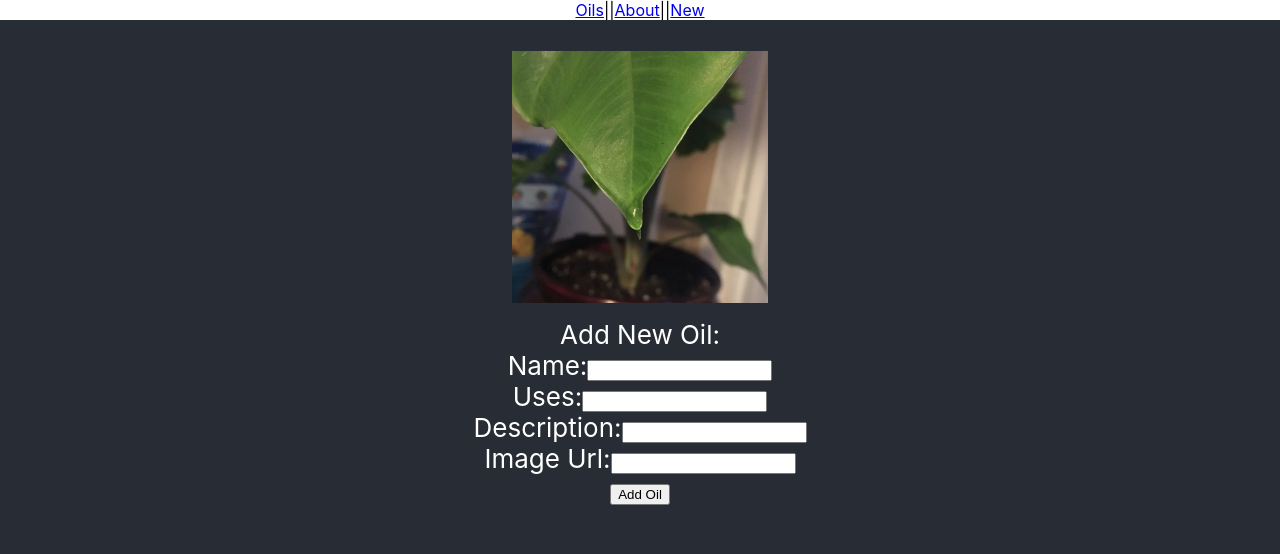
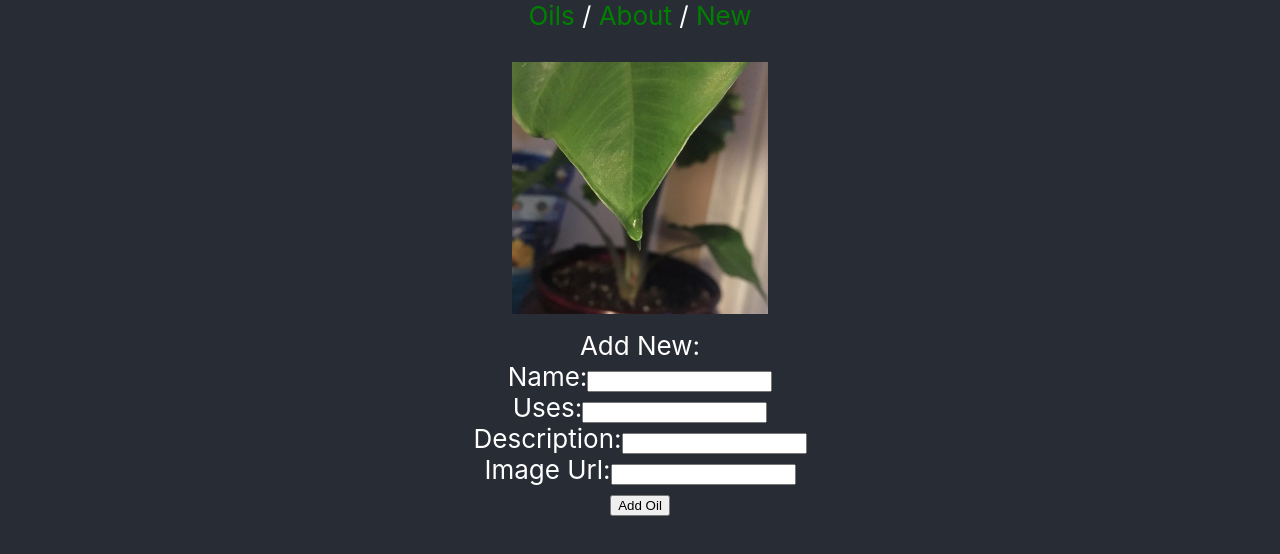
Before and after one commit to netzay/essential-oils-client, a React (Create React App) app: page /addnew in a window 1280 px wide. Shown: the top 554 px of the page. Built offline with nearby package versions, Linux system fonts and the light colour scheme.

Commit message:
Navbar tune and file clean up

```diff
--- a/package.json
+++ b/package.json
@@ -14,6 +14,7 @@
     "is-svg": "4.2.2",
     "lodash": ">=4.17.19",
     "lodash.template": ">=4.5.0",
+    "mdb-react-ui-kit": "^1.0.0-beta4",
     "minimist": ">=1.2.3",
     "mixin-deep": "^2.0.1",
     "node-forge": ">=0.10.0",
--- a/src/components/NavBar.js
+++ b/src/components/NavBar.js
@@ -1,19 +1,17 @@
 import React from 'react';
-import Navbar from 'react-bootstrap/Navbar'
-import Nav from 'react-bootstrap/Nav'
 import { Link } from "react-router-dom";
+import '../css/App.css';
 
 const NavBar = () => {
 
   return (
 
-    <Navbar bg="danger" variant="light" navbar fixed-top>
-      <Nav className="mr-auto">
-        <Link to="/oils">Oils</Link>||
-        <Link to="/about">About</Link>||
-        <Link to="/addnew">New</Link>
-      </Nav>
-    </Navbar>
+      <div className="Navbar">
+        <Link to="/oils"> Oils </Link> /
+        <Link to="/about"> About </Link> /
+        <Link to="/addnew"> New </Link>
+
+      </div>
 
 
 
--- a/src/containers/OilForm.js
+++ b/src/containers/OilForm.js
@@ -19,7 +19,7 @@ class OilForm extends Component {
     const { name, uses, description, img_url } = this.props.oilFormData;
     return (
       <div id="OilForm" className="OilForm">
-        Add New Oil:
+        Add New:
         <form onSubmit={this.handleOnSubmit}>
           <div>
             <label htmlFor="name">Name:</label>
--- a/src/css/App.css
+++ b/src/css/App.css
@@ -10,6 +10,26 @@
   color: white;
 }
 
-.App-link {
-  color: #61dafb;
+.Navbar {
+  font-size: calc(10px + 2vmin);
+
+  background-color: #282c34;
+  color: white;
 }
+a:link {
+  color: green;
+  background-color: transparent;
+  text-decoration: none;
+}
+
+a:visited {
+  color: rgb(245, 237, 238);
+  background-color: transparent;
+  text-decoration: none;
+}
+
+a:hover {
+  color: rgb(21, 255, 0);
+  background-color: transparent;
+  text-decoration: underline;
+}
--- a/src/css/Like.css
+++ /dev/null
@@ -1,5 +0,0 @@
-.like-button {
-  width: 80px;
-  display: inline-block;
-
-}
```
Also changed, not shown: src/components/Like.js (deleted, +0 -26 lines), src/components/More.js (deleted, +0 -11 lines), 2 other files (tests, documents, lock files or other folders).
